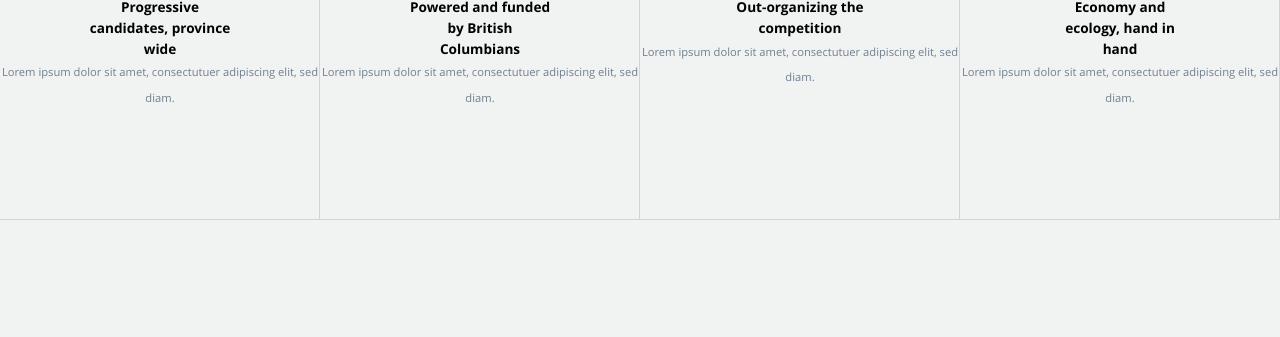
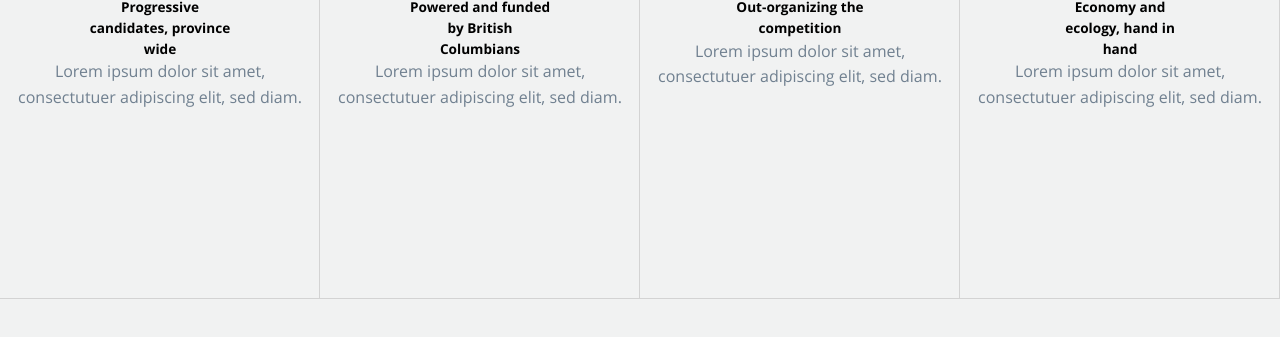
Before and after one commit to c-oh/NDP_Code, a website: page index.html in a window 1280 px wide. Shown: the part 247-584 px from the top of the page. Drawn offline with Linux system fonts and the light colour scheme.

Commit message:
Changed height of desktop divs

```diff
--- a/sass/_front-page.scss
+++ b/sass/_front-page.scss
@@ -44,7 +44,8 @@ header {
         }
         @include desktop {
             width: 25%;
-            -webkit-box-shadow: inset 0 -1px 0 $lightgray, inset -1px 0 0 $lightgray, ;
+            -webkit-box-shadow: inset 0 -1px 0 $lightgray, inset -1px 0 0 $lightgray,;
+                height: 370px;
         }
         img {
             width: $img__size;
@@ -62,6 +63,10 @@ header {
             color: $descriptiongray;
             font-weight: 100;
             line-height: $line_height_font;
+            @include desktop{
+                padding: 0 12px;
+                font-size: 1rem;
+            }
         }
     }
 }
```
Also changed, not shown: build/css/style.css, build/css/style.min.css.
